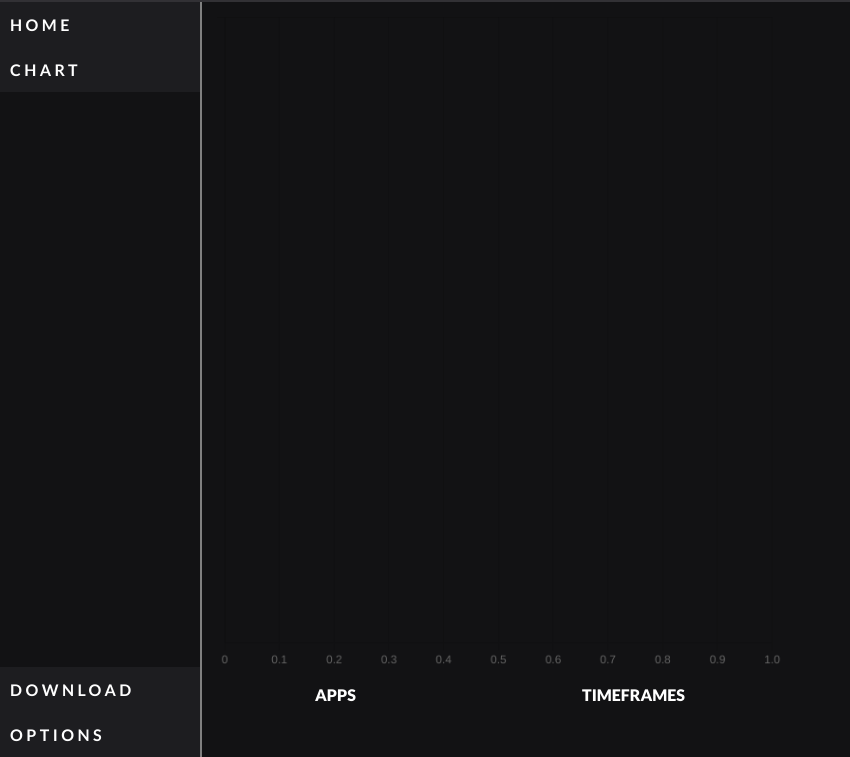
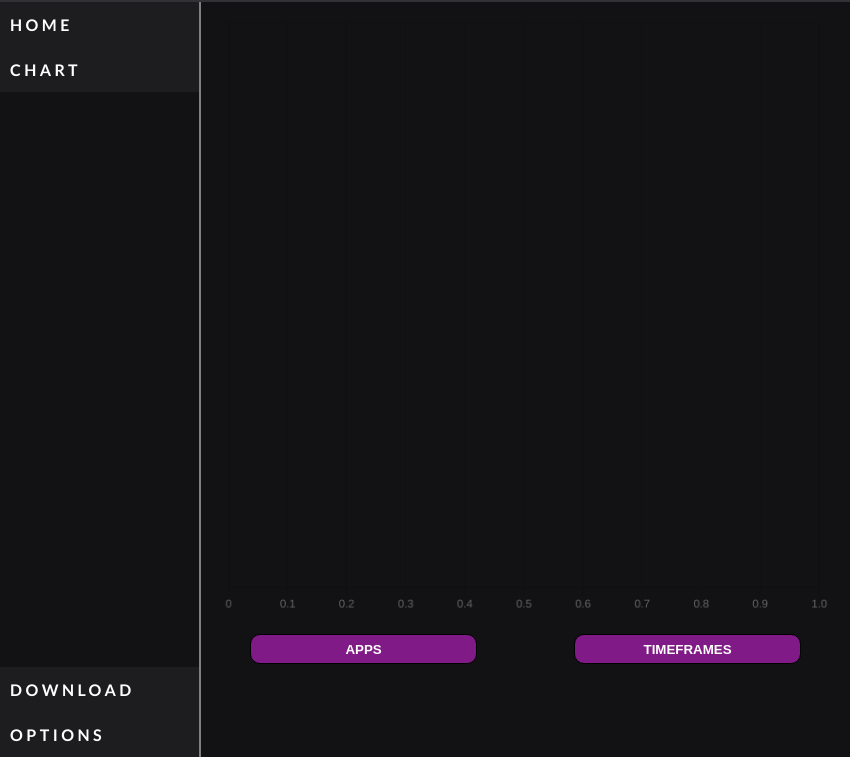
Before and after one commit to Xanoor/runner, an Electron app: page src/pages/chart.html in a window 850 px wide. Shown: the part 43-800 px from the top of the page. Drawn offline with nearby package versions, Linux system fonts and the light colour scheme; no server answers.

Commit message:
Updated style of graph view toggle buttons (apps/timeframes) and simplified appData path structure.

```diff
--- a/src/assets/index.css
+++ b/src/assets/index.css
@@ -23,6 +23,7 @@ body {
 main {
     display: flex;
     height: 100%;
+    width: 100%;
 }
 
 header {
@@ -153,7 +154,31 @@ aside {
     display: none;
 }
 
-/* CURSOR HOVER */
-.cursor:hover {
+.chartSwitchButtons {
+    display: flex;
+    justify-content: space-around;
+}
+
+.chartSwitchButtons > input {
+    border-radius: 10px;
+}
+
+.chartSwitchButtons input[type="button"] {
+    padding: 0;
+    border: 0.2px solid black;
+    width: 35%;
+    height: 30px;
+    will-change: transform;
+    backface-visibility: hidden;
+    transform-style: preserve-3d;
+    color: white;
+    font-weight: bold;
+    background: var(--secondary-color);
+    transition: all 0.5s ease;
+}
+
+.chartSwitchButtons input[type="button"]:hover {
     cursor: pointer;
+    background: var(--secondary-hover-color);
+    transform: scale(1.05);
 }
--- a/src/pages/chart.html
+++ b/src/pages/chart.html
@@ -54,15 +54,21 @@
             <section>
                 <canvas
                     id="chart"
-                    style="width: 85%; height: 85%; padding: 15px"
+                    style="width: 100%; height: 85%; padding: 20px"
                 ></canvas>
-                <div style="display: flex; justify-content: space-around">
-                    <a onclick="handleTypeChange('apps')" class="cursor"
-                        >APPS</a
-                    >
-                    <a onclick="handleTypeChange('timeframes')" class="cursor"
-                        >TIMEFRAMES</a
-                    >
+                <div class="chartSwitchButtons">
+                    <input
+                        type="button"
+                        onclick="handleTypeChange('apps')"
+                        class="cursor"
+                        value="APPS"
+                    />
+                    <input
+                        type="button"
+                        onclick="handleTypeChange('timeframes')"
+                        class="cursor"
+                        value="TIMEFRAMES"
+                    />
                 </div>
             </section>
         </main>
@@ -72,9 +78,14 @@
             const downloadButton = document.getElementById("download");
             let type = "apps";
 
+            if (localStorage.getItem("chart-type") != null) {
+                type = localStorage.getItem("chart-type");
+            }
+
             function handleTypeChange(type) {
                 this.type = type;
                 updateChart(type);
+                localStorage.setItem("chart-type", type);
             }
 
             var xValues = [];
--- a/src/scripts/options.js
+++ b/src/scripts/options.js
@@ -18,7 +18,6 @@ if (currentPage === "appsOptions") {
     const appList = document.getElementById("appList");
 
     if (localStorage.getItem("sorting_type") != null && sortingMenu) {
-        console.log(sortingMenu.value);
         sortingMenu.value = localStorage.getItem("sorting_type");
     }
 
```
Also changed, not shown: 1 other file.
